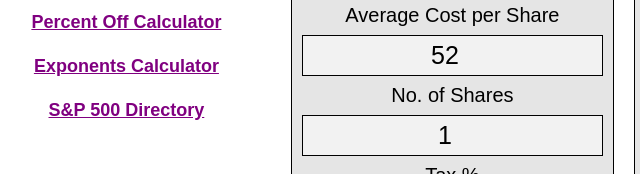
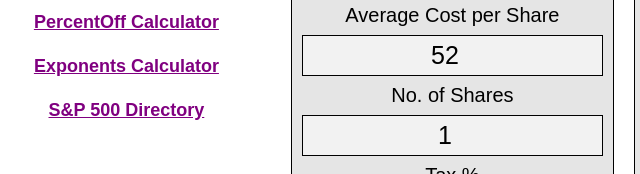
Before and after one commit to Mrvirk-com/Mr.Dividend-Income-Calculator, a plain HTML site: page index.html in a window 1280 px wide. Shown: the part 314-488 px from the top of the page, 16-656 px from the left. Drawn offline with Linux system fonts and the light colour scheme.

Commit message:
Minor Change

```diff
--- a/index.html
+++ b/index.html
@@ -37,7 +37,7 @@
       <a href="https://mrvirk.com/compound-interest-calculator/?utm_source=dividend-calculator&utm_medium=menu">Compound Interest Calculator</a>
       <a href="https://mrvirk.com/vat-calculator/?utm_source=dividend-calculator&utm_medium=menu">VAT Calculator</a>
       <a href="https://mrvirk.com/discount-calculator/?utm_source=dividend-calculator&utm_medium=menu">Discount Calculator</a>
-      <a href="https://mrvirk.com/percent-off-calculator/?utm_source=dividend-calculator&utm_medium=menu">Percent Off Calculator</a>
+      <a href="https://mrvirk.com/percent-off-calculator/?utm_source=dividend-calculator&utm_medium=menu">PercentOff Calculator</a>
       <a href="https://mrvirk.com/exponents-calculator/?utm_source=dividend-calculator&utm_medium=menu">Exponents Calculator</a>
       <a href="https://mrvirk.com/sp500?utm_source=dividend-calculator&utm_medium=menu">S&P 500 Directory</a>
 
```
Also changed, not shown: 1 other file.
